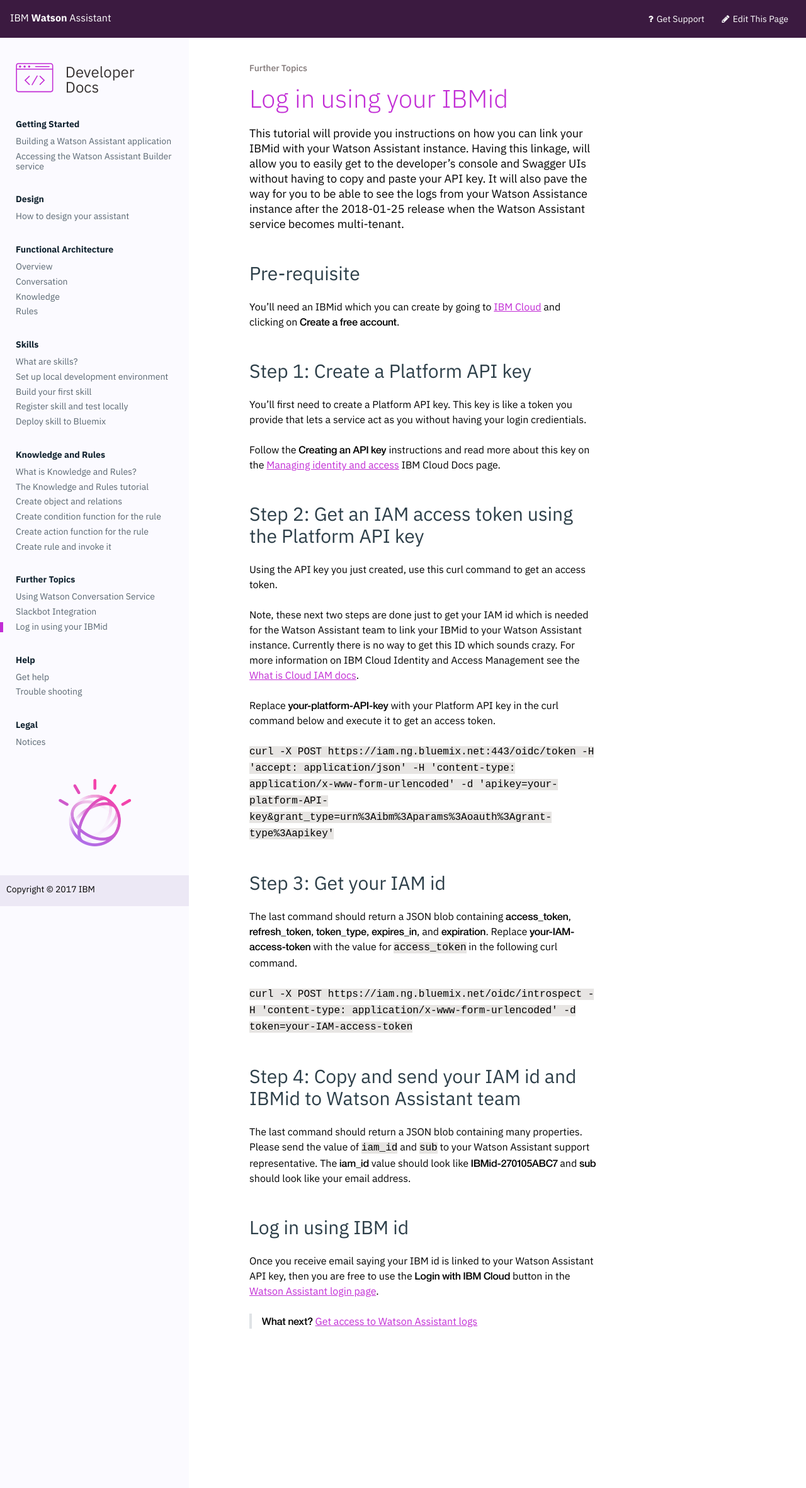
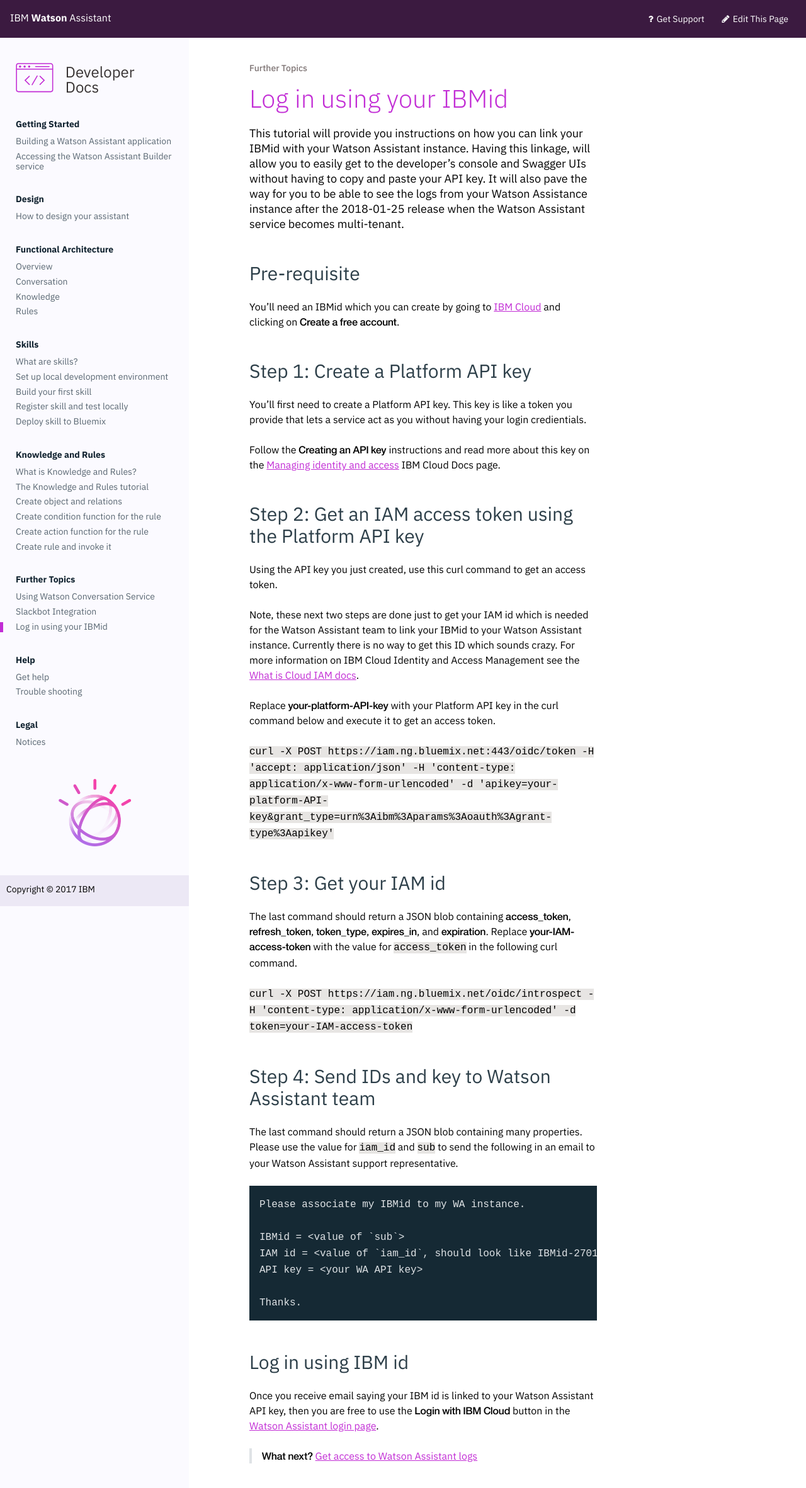
Before and after one commit to Watson-Personal-Assistant/developer, a Jekyll site: the page built from _content/further-topics/login-with-IBMid.md, in a window 1280 px wide. Shown: the top 2363 px of the page at 63% size. Built offline with Jekyll 4.4.1, drawn with Linux system fonts in a browser that asks for light colours.

Commit message:
corrects instructions where API key is also needed in email to WA team

````diff
--- a/_content/further-topics/login-with-IBMid.md
+++ b/_content/further-topics/login-with-IBMid.md
@@ -31,9 +31,19 @@
 
 `curl -X POST https://iam.ng.bluemix.net/oidc/introspect -H 'content-type: application/x-www-form-urlencoded' -d token=your-IAM-access-token`
 
-## Step 4: Copy and send your IAM id and IBMid to Watson Assistant team
+## Step 4: Send IDs and key to Watson Assistant team
 
-The last command should return a JSON blob containing many properties.  Please send the value of `iam_id` and `sub` to your Watson Assistant support representative.  The **iam_id** value should look like **IBMid-270105ABC7** and **sub** should look like your email address.
+The last command should return a JSON blob containing many properties.  Please use the value for `iam_id` and `sub` to send the following in an email to your Watson Assistant support representative.
+
+```
+Please associate my IBMid to my WA instance.
+
+IBMid = <value of `sub`>
+IAM id = <value of `iam_id`, should look like IBMid-270105ABC7>
+API key = <your WA API key>
+
+Thanks.
+```
 
 ## Log in using IBM id
 
````
